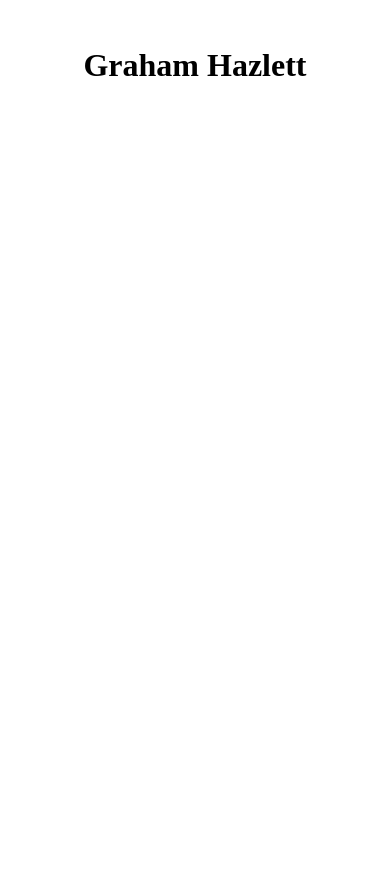
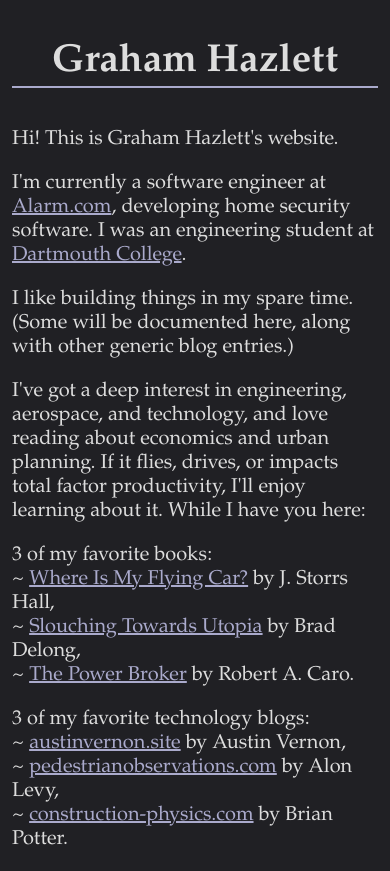
Before and after one commit to grahamhazlett/grahamhazlett.github.io, a plain HTML site: page index.html in a window 390 px wide. Before the commit the page ends 844 px from the top, so only its background shows below. Drawn offline with Linux system fonts and the light colour scheme.

Commit message:
Updated homepage

```diff
--- a/index.html
+++ b/index.html
@@ -2,16 +2,32 @@
 <html>
 
 <head>
+    <link rel="stylesheet" href="main.css">
     <title>Graham Hazlett</title>
 </head>
 
 <body>
     <div class="main-container">
-        <br>
         <center>
             <h1 class="title">Graham Hazlett</h1>
         </center>
-        <br>
+        <div class="desc">
+            <p>Hi! This is Graham Hazlett's website.</p>
+            <p>I'm currently a software engineer at <a href="https://alarm.com/">Alarm.com</a>, developing home security software. I was an engineering student at <a href="https://home.dartmouth.edu/">Dartmouth College</a>.</p>
+            <p>I like building things in my spare time. (Some will be documented here, along with other generic blog entries.)</p>
+            <p>I've got a deep interest in engineering, aerospace, and technology, and love reading about economics and urban planning. If it flies, drives, or impacts total factor productivity, I'll enjoy learning about it. While I have you here:</p>
+            <p>3 of my favorite books:
+                </br>~ <a href="https://press.stripe.com/where-is-my-flying-car">Where Is My Flying Car?</a> by J. Storrs Hall,
+                </br>~ <a href="https://www.amazon.com/Slouching-Towards-Utopia-Economic-Twentieth-ebook/dp/B09PL63L1V">Slouching Towards Utopia</a> by Brad Delong,
+                </br>~ <a href="https://www.robertcaro.com/the-books/the-power-broker">The Power Broker</a> by Robert A. Caro.
+            </p>
+            <p>3 of my favorite technology blogs:
+                </br>~ <a href="https://austinvernon.site/index.html">austinvernon.site</a> by Austin Vernon,
+                </br>~ <a href="https://pedestrianobservations.com/">pedestrianobservations.com</a> by Alon Levy,
+                </br>~ <a href="https://www.construction-physics.com/">construction-physics.com</a> by Brian Potter.
+            </p>
+        </div>
+    </div>
 </body>
 
 </html>
--- a/main.css
+++ b/main.css
@@ -1,10 +1,73 @@
-html { font-family: sans-serif }
+html { font-family: "Garamond", serif }
+
+body {
+  margin: 0;
+  background-color: #202024;
+  color: #DDDDDD;
+}
 
 h1 { font-size: 4em }
+
+p { font-size: 1.5em }
+
+a { color: #AAAACC }
+
+.main-container {
+    justify-content: center;
+    align-items: center;
+    min-height: 100%;
+    width: 950px;
+    margin-left: auto;
+    margin-right: auto;
+}
 
 .title {
     margin-left: auto;
     margin-right: auto;
-    padding-left: 1em;
-    padding-right: 1em;
+    margin-top: 1em;
+    margin-bottom: 1em;
+    border-bottom: solid;
+    border-color: #AAAACC;
+    border-width: 2px
 }
+
+@media only screen and (max-width: 1000px) {
+  .main-container {
+      margin-left: 2.5%;
+      margin-right: 2.5%;
+      width: auto;
+  }
+
+  p {
+    font-size: 2.4vw;
+  }
+}
+
+@media only screen and (max-width: 500px) {
+  .main-container {
+      margin-left: 12px;
+      margin-right: 12px;
+      width: auto;
+  }
+
+  .title {
+    font-size: 10vw;
+  }
+
+  p {
+    font-size: 1.25em;
+  }
+}
+
+
+
+/* h1, h2, h3, h4, h5, h6 {
+    margin: 1.25em 0 0.5em -0.75rem;
+    font-weight: bold;
+    position: relative;
+}
+@media all and (max-width: 1179px) {
+    h1, h2, h3, h4, h5, h6 {
+        margin: 1.25em 0 0.5em 0;
+    }
+} */
```
